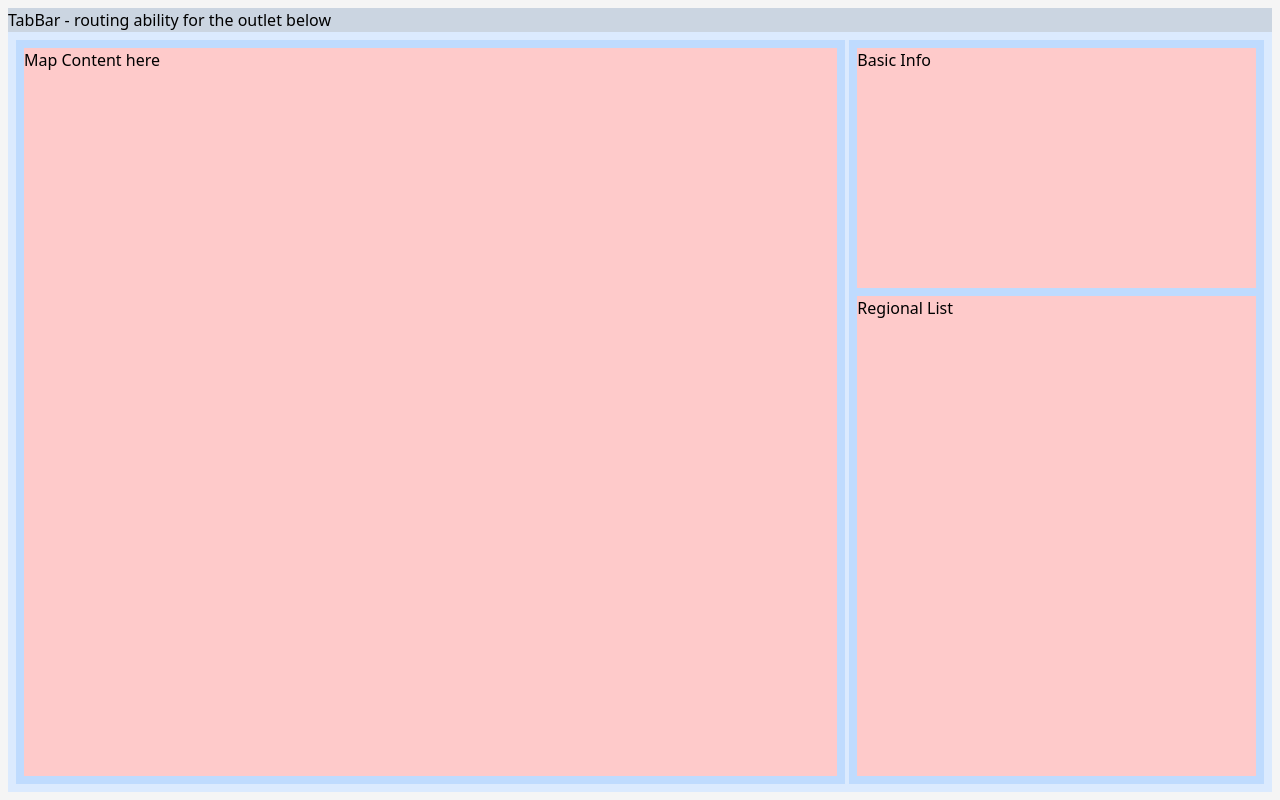
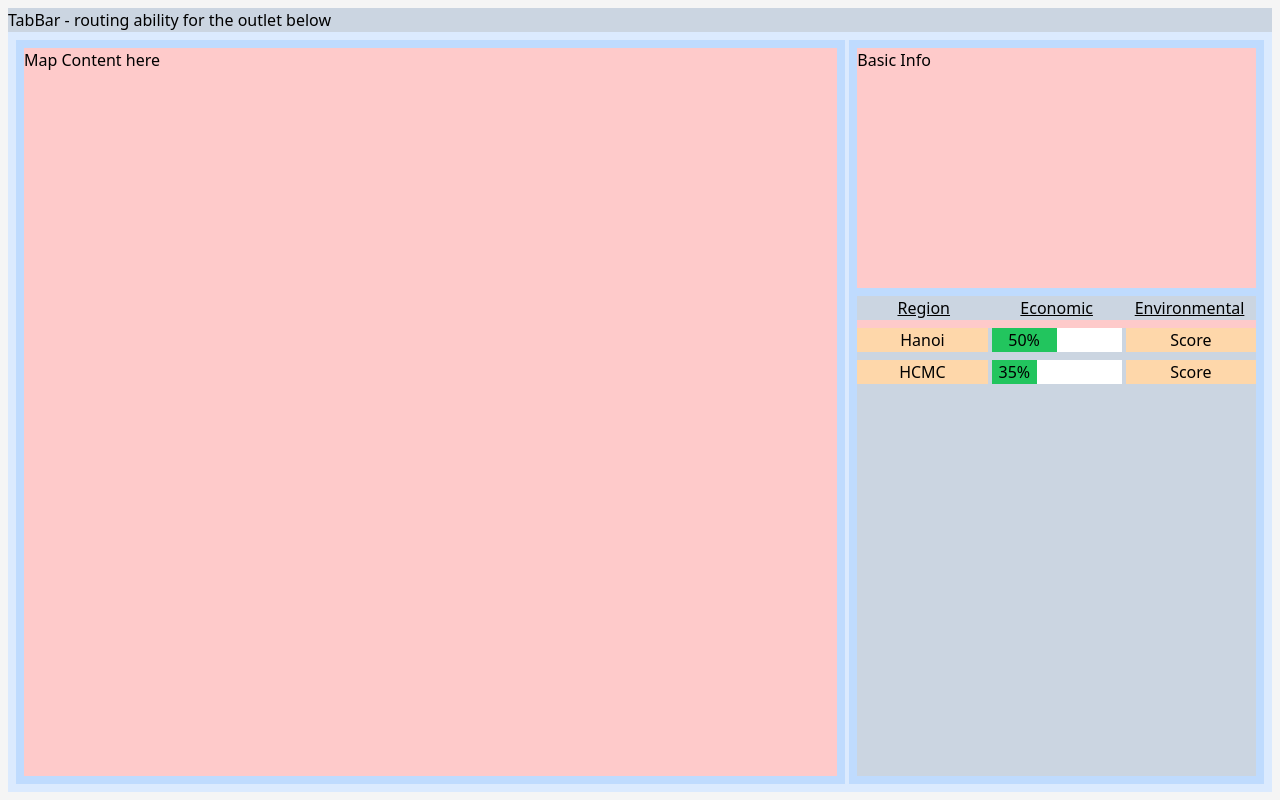
Before and after one commit to RobJJ/bdo-playground, a React (Create React App) app: page / in a window 1280 px wide. Built offline with nearby package versions, Linux system fonts and the light colour scheme.

Commit message:
rough implementation of the scoreBar

```diff
--- a/src/App.js
+++ b/src/App.js
@@ -1,4 +1,5 @@
 import React from "react";
+import RegionList from "./RegionList/RegionList-component";
 import PopulationDensityMap from "./VietnamMap/VietnamMap-component";
 //
 //
@@ -11,7 +12,7 @@ function App() {
       <section className="bg-slate-300 w-full">
         TabBar - routing ability for the outlet below
       </section>
-      {/* Content Area - 2 main areas : graph and info - Top level display 1/2 */}
+      {/* Content HOME PAGE - 2 main areas : graph and info - Top level display 1/2 */}
       <section className="bg-blue-100 w-full h-full p-2 flex smlr:flex-col gap-1">
         {/* Graphs area */}
         <div className="bg-blue-200 w-4/6 smlr:w-full smlr:h-4/6 p-2 flex">
@@ -23,7 +24,7 @@ function App() {
             Basic Info
           </div>
           <div className="bg-red-200 w-full h-4/6 smlr:h-full smlr:w-4/6">
-            Regional List
+            <RegionList />
           </div>
         </div>
       </section>
--- a/src/RegionData/JSON_DATA.js
+++ b/src/RegionData/JSON_DATA.js
@@ -1,4 +1,5 @@
-const testData = [
+//
+export const jsonData = [
   {
     GEOGRAPHIC_REGION: "Mekong River Delta",
     REGION_COLOR: "#00AAAE",
@@ -51,62 +52,6 @@ const testData = [
     AIR_SCORE: 65.3658536585366,
     TEMP_SCORE: 58.15548780487805,
   },
-];
-//
-//
-export const jsonData = [
-  {
-    GEOGRAPHIC_REGION: "Mekong River Delta",
-    REGION_COLOR: "#00AAAE",
-    PROVINCE: "An Giang",
-    DISTRICT: "Thoai Son",
-    ZONE: "rural",
-    YEAR: 2018,
-    ECON_SCORE: 58.6890243902439,
-    ENVR_SCORE: 21.46341463414634,
-    FOREST_SCORE: 1.829268292682927,
-    AIR_SCORE: 46.40243902439025,
-    TEMP_SCORE: 16.158536585365855,
-  },
-  {
-    GEOGRAPHIC_REGION: "Mekong River Delta",
-    REGION_COLOR: "#00AAAE",
-    PROVINCE: "An Giang",
-    DISTRICT: "Thoai Son",
-    ZONE: "rural",
-    YEAR: 2019,
-    ECON_SCORE: 31.32621951219512,
-    ENVR_SCORE: 69.8729674796748,
-    FOREST_SCORE: 87.5,
-    AIR_SCORE: 66.25,
-    TEMP_SCORE: 55.8689024390244,
-  },
-  {
-    GEOGRAPHIC_REGION: "Mekong River Delta",
-    REGION_COLOR: "#00AAAE",
-    PROVINCE: "An Giang",
-    DISTRICT: "Thoai Son",
-    ZONE: "rural",
-    YEAR: 2020,
-    ECON_SCORE: 49.84756097560976,
-    ENVR_SCORE: 54.2428861788618,
-    FOREST_SCORE: 50.838414634146346,
-    AIR_SCORE: 62.5,
-    TEMP_SCORE: 49.39024390243903,
-  },
-  {
-    GEOGRAPHIC_REGION: "Mekong River Delta",
-    REGION_COLOR: "#00AAAE",
-    PROVINCE: "An Giang",
-    DISTRICT: "Thoai Son",
-    ZONE: "rural",
-    YEAR: 2021,
-    ECON_SCORE: 33.15548780487805,
-    ENVR_SCORE: 58.57723577235773,
-    FOREST_SCORE: 52.21036585365854,
-    AIR_SCORE: 65.3658536585366,
-    TEMP_SCORE: 58.15548780487805,
-  },
   {
     GEOGRAPHIC_REGION: "Mekong River Delta",
     REGION_COLOR: "#00AAAE",
--- /dev/null
+++ b/src/RegionData/TestData.js
@@ -0,0 +1,22 @@
+export const testDataBDO = [
+  {
+    PROVINCE: "An Giang",
+    ECON_SCORE: 58.6890243902439,
+    ENVR_SCORE: 21.46341463414634,
+  },
+  {
+    PROVINCE: "Bac Kan",
+    ECON_SCORE: 38.109756097560975,
+    ENVR_SCORE: 70.41158536585365,
+  },
+  {
+    PROVINCE: "Tay Ninh",
+    ECON_SCORE: 43.44512195121951,
+    ENVR_SCORE: 44.141260162601625,
+  },
+  {
+    PROVINCE: "Binh Phuoc",
+    ECON_SCORE: 30.64024390243903,
+    ENVR_SCORE: 30.50304878048781,
+  },
+];
--- /dev/null
+++ b/src/RegionList/RegionList-component.jsx
@@ -0,0 +1,35 @@
+import React from "react";
+import ScoreBar from "./ScoreBar-component";
+//
+function RegionalList(params) {
+  return (
+    <div className="w-full h-full flex flex-col gap-2">
+      {/* HEADER - 3 columns */}
+      <section className="bg-slate-300 w-full flex text-center underline">
+        <div className="w-1/3">Region</div>
+        <div className="w-1/3">Economic</div>
+        <div className="w-1/3">Environmental</div>
+      </section>
+      {/* CONTENT - 3 columns */}
+      <section className="w-full h-full bg-slate-300 flex flex-col gap-2">
+        {/* for each object in the array, create this */}
+        <div className="flex gap-1 text-center">
+          <div className="w-1/3 bg-orange-200">Hanoi</div>
+          <div className="w-1/3 bg-orange-200 flex">
+            <ScoreBar score={50} />
+          </div>
+          <div className="w-1/3 bg-orange-200">Score</div>
+        </div>
+        <div className="flex gap-1 text-center">
+          <div className="w-1/3 bg-orange-200">HCMC</div>
+          <div className="w-1/3 bg-orange-200 flex">
+            <ScoreBar score={35} />
+          </div>
+          <div className="w-1/3 bg-orange-200">Score</div>
+        </div>
+      </section>
+    </div>
+  );
+}
+//
+export default RegionalList;
--- /dev/null
+++ b/src/RegionList/ScoreBar-component.jsx
@@ -0,0 +1,18 @@
+import React from "react";
+
+function ScoreBar(props) {
+  const { score } = props;
+  const percentageRounded = Math.round(score);
+  const width = `${percentageRounded}%`;
+  return (
+    <div className="w-full bg-white">
+      <div
+        className={`bg-green-500`}
+        style={{ width }}
+      >{`${percentageRounded}%`}</div>
+    </div>
+  );
+}
+//
+export default ScoreBar;
+//w-[${percentageRounded}]
```
